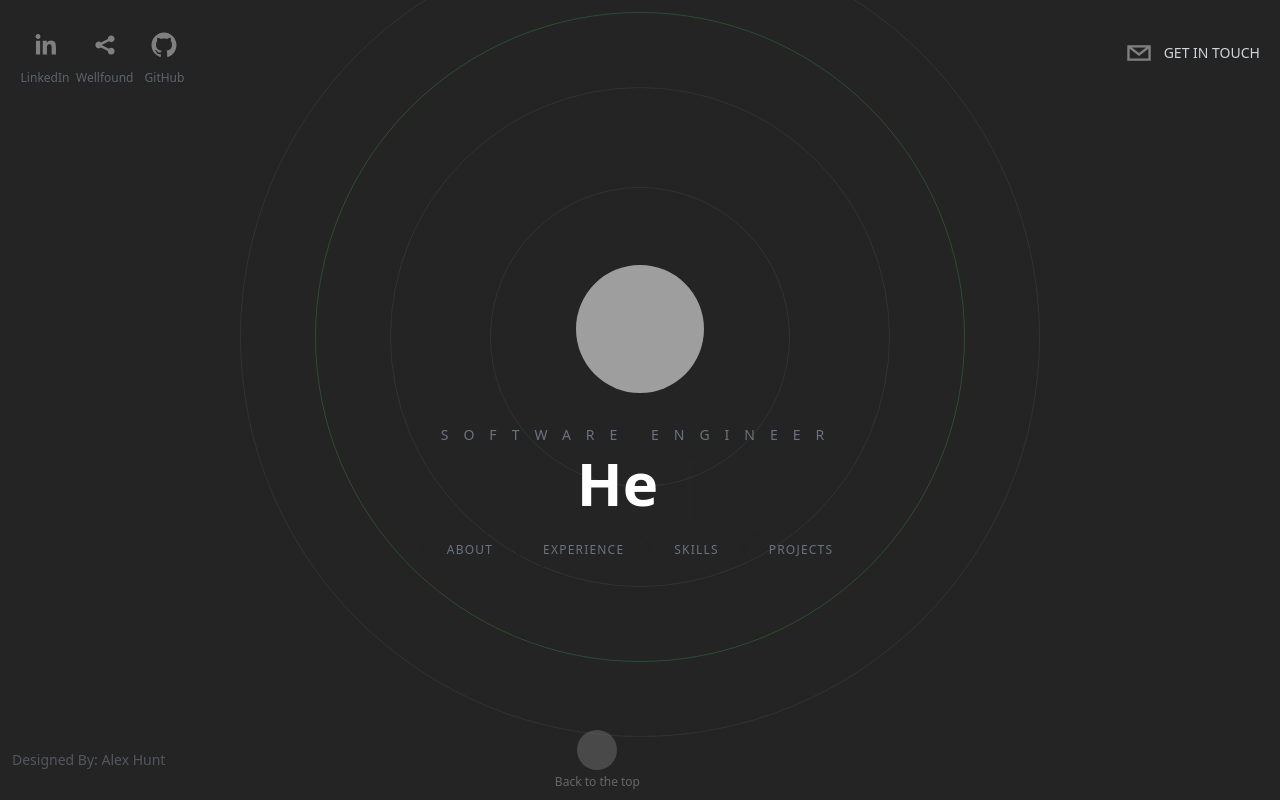
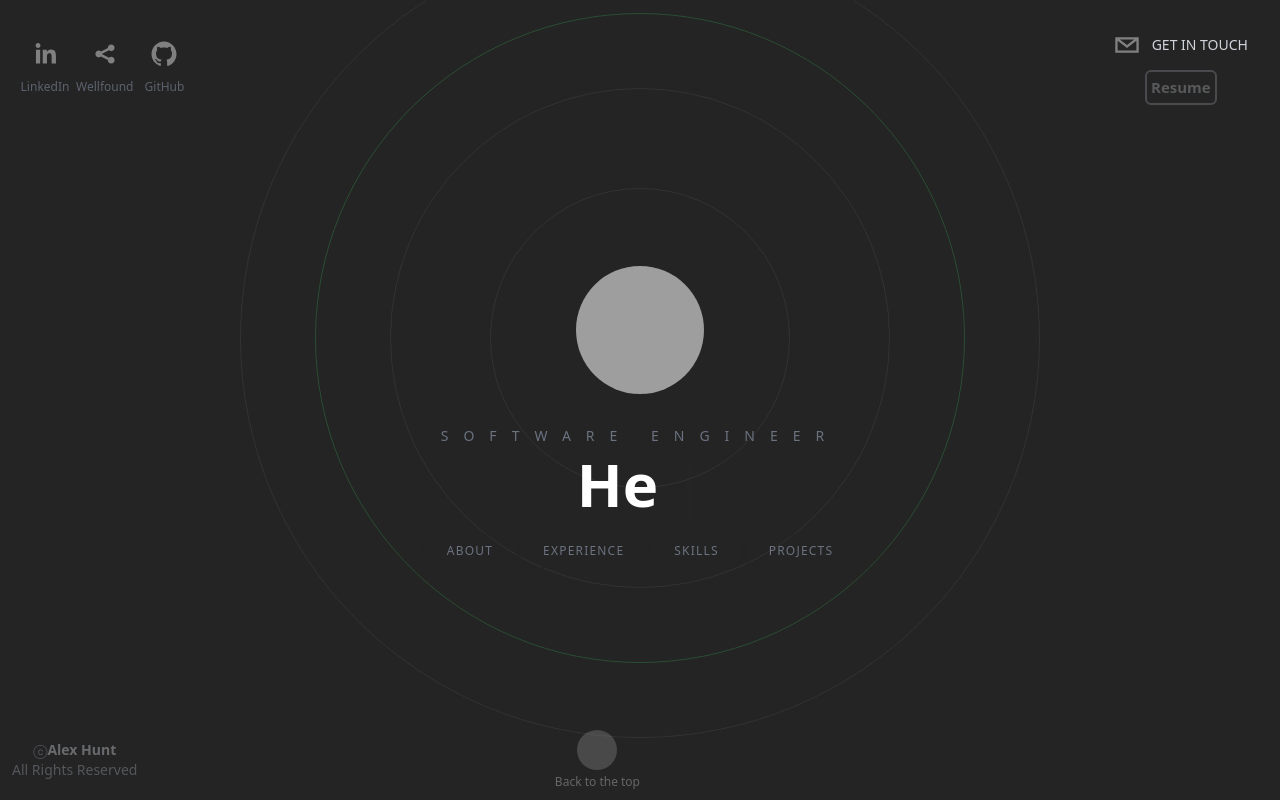
Before and after one commit to alexh205/alexh205.github.io, a Next.js app: page / in a window 1280 px wide. Built offline with nearby package versions, Linux system fonts and the light colour scheme; grey boxes are pictures that could not be loaded.

Commit message:
updated the 'get in touch'

```diff
--- a/components/ContactMe.tsx
+++ b/components/ContactMe.tsx
@@ -16,8 +16,9 @@ type Props = {};
 const ContactMe = (props: Props) => {
     const { register, handleSubmit } = useForm<Inputs>();
     const onSubmit: SubmitHandler<Inputs> = formData => {
-        window.location.href = `mailto:alexhunt215@gmail.com?subject={formData.subject}&body=Hi, my name is ${formData.name}. ${formData.message} (${formData.email})`;
+        window.location.href = `mailto:alexhunt215@gmail.com?subject=${formData.subject}&body=Hi, my name is ${formData.name}. ${formData.message}`;
     };
+
     return (
         <div className="h-screen flex relative flex-col text-center md:text-left md:flex-row max-w-7xl px-10 justify-evenly mx-auto items-center">
             <h3 className="absolute top-24 uppercase tracking-[20px] text-gray-500 text-2xl">
@@ -32,7 +33,11 @@ const ContactMe = (props: Props) => {
                     </span>
                 </h4>
                 <div className="space-y-10">
-                    <div className="flex items-center space-x-5 justify-center">
+                    <div
+                        className="flex items-center space-x-5 justify-center cursor-pointer"
+                        onClick={() => {
+                            window.location.href = "tel:+12678443867";
+                        }}>
                         <PhoneIcon className="text-[#36994c] h-7 w-7 animate-pulse" />
                         <p className="text-2xl">+1-267-844-3867</p>
                     </div>
--- a/components/ExperienceCard.tsx
+++ b/components/ExperienceCard.tsx
@@ -9,7 +9,7 @@ const ExperienceCard = (props: Props) => {
     return (
         <>
             {workHistory.map(job => (
-                <Link href={job.companyLink} target="_blank">
+                <Link href={job.companyLink} target="_blank" key={job.id}>
                     <article className="flex flex-col rounded-lg items-center space-y-7 flex-shrink-0 w-[500px] md:w-[600px] xl:w-[900px] snap-center p-10 bg-[#292929] hover:opacity-100 opacity-40 cursor-pointer transition-opacity duration-200 overflow-hidden">
                         <motion.img
                             initial={{ y: -100, opacity: 0 }}
@@ -33,7 +33,7 @@ const ExperienceCard = (props: Props) => {
                             <ul className="list-dic space-y-4 ml-5 text-lg">
                                 {job.Accomplishments.map(
                                     (accomplishment, i) => (
-                                        <li>{accomplishment}</li>
+                                        <li key={i}>{accomplishment}</li>
                                     )
                                 )}
                             </ul>
--- a/components/Header.tsx
+++ b/components/Header.tsx
@@ -1,11 +1,13 @@
 import React from "react";
 import { SocialIcon } from "react-social-icons";
 import { motion } from "framer-motion";
-import Link from "next/link";
 
 type Props = {};
 
 const Header = (props: Props) => {
+    const handleClick = () => {
+        window.location.hash = "#contact";
+    };
     return (
         <header className="sticky top-0 p-5 flex items-start justify-between max-w-7xl mx-auto z-20 xl:items-center">
             <motion.div
@@ -37,7 +39,9 @@ const Header = (props: Props) => {
                         fgColor="gray"
                         bgColor="transparent"
                     />
-                    <p className="text-xs text-gray-500 opacity-80 upp">Wellfound</p>
+                    <p className="text-xs text-gray-500 opacity-80 upp">
+                        Wellfound
+                    </p>
                 </div>
                 <div className="flex flex-col items-center justify-center">
                     <SocialIcon
@@ -48,7 +52,7 @@ const Header = (props: Props) => {
                     <p className="text-xs text-gray-500 opacity-80">GitHub</p>
                 </div>
             </motion.div>
-            <Link href="#contact">
+            <div className="flex flex-col items-center">
                 <motion.div
                     initial={{
                         x: 500,
@@ -63,18 +67,39 @@ const Header = (props: Props) => {
                     transition={{
                         duration: 1.4,
                     }}
-                className="flex flex-row items-center text-gray-300 cursor-pointer">
+                    className="flex flex-row items-center text-gray-300 cursor-pointer"
+                    onClick={handleClick}>
                     <SocialIcon
                         className="cursor-pointer"
                         network="email"
                         fgColor="gray"
                         bgColor="transparent"
                     />
-                <p className="uppercase hidden md:inline-flex text-sm text-gray-300">
+                    <p className="uppercase hidden md:inline-flex text-sm text-gray-300 mr-3">
                         Get In Touch
                     </p>
                 </motion.div>
-            </Link>
+                <motion.div
+                    initial={{
+                        x: 500,
+                        opacity: 0,
+                        scale: 0.5,
+                    }}
+                    animate={{
+                        x: 0,
+                        opacity: 1,
+                        scale: 1,
+                    }}
+                    transition={{
+                        duration: 1.4,
+                    }}>
+                    <a
+                        href=""
+                        className=" self-start md:flex mr-2 md:mr-0 text-gray-300 rounded-md p-[4px] text-[15px] opacity-30 hover:opacity-80 font-bold cursor-pointer border-[2px] border-gray-400 hover:border-[#36994c] active:text-amber-600 ">
+                        Resume
+                    </a>
+                </motion.div>
+            </div>
         </header>
     );
 };
--- a/components/ProjectCard.tsx
+++ b/components/ProjectCard.tsx
@@ -9,7 +9,7 @@ const ProjectCard = (props: Props) => {
     return (
         <>
             {projects.map(project => (
-                <article className="flex flex-col rounded-lg items-center space-y-7 flex-shrink-0 w-[500px] md:w-[600px] xl:w-[900px] snap-center p-10 bg-[#292929] hover:opacity-100 opacity-40  transition-opacity duration-200 overflow-hidden">
+                <article className="flex flex-col rounded-lg items-center space-y-7 flex-shrink-0 w-[500px] md:w-[600px] xl:w-[900px] snap-center p-10 bg-[#292929] hover:opacity-100 opacity-40  transition-opacity duration-200 overflow-hidden" key={project.id}>
                     <h4 className="text-3xl text-white font-semiBold">
                         {project.Name}
                     </h4>
--- a/data/projects.json
+++ b/data/projects.json
@@ -3,7 +3,7 @@
         "id": 1,
         "Name": "NinjaVillage",
         "Image": "https://user-images.githubusercontent.com/95322089/218265391-576f139a-c7da-4caf-a9bf-8cd54015202a.png",
-        "Description": "This is a full stack e-commerce application inspired by the popular e-commerce site Amazon. Users can search, sell, purchase, and review products.",
+        "Description": "This is a full stack e-commerce application inspired by the popular e-commerce site Amazon, but with a Ninja theme. Users can search, sell, purchase, and review products.",
         "Tools": "",
         "Link": "https://ninjavillage-pkud.onrender.com/",
         "Git_Repo": "https://github.com/alexh205/NinjaVillage"
--- a/pages/index.tsx
+++ b/pages/index.tsx
@@ -42,9 +42,12 @@ export default function Home() {
             </section>
             <footer className="flex flex-row items-center sticky bottom-[10px] justify-between">
                 <div className="text-sm flex ml-3">
-                    <p className="opacity-40 text-gray-400">
-                        Designed By: Alex Hunt
-                    </p>
+                    <div className="flex flex-col items-center justify-center">
+                        <div className="opacity-40 text-gray-300 flex flex-row font-bold">
+                            <p className="text-gray-400 font-normal">ⓒ</p> Alex Hunt
+                        </div>
+                        <div className="text-gray-400 opacity-40">All Rights Reserved</div>
+                    </div>
                 </div>
                 <Link href="#hero" className="mr-[50%]">
                     <div className="flex flex-col items-center justify-center cursor-pointer filter grayscale hover:grayscale-0 opacity-30 hover:opacity-80">
```
Also changed, not shown: data/skillsObj.json (+39 -44 lines), 2 other files (tests, documents, lock files or other folders). Lines whose indentation alone changed are shown as unchanged.
